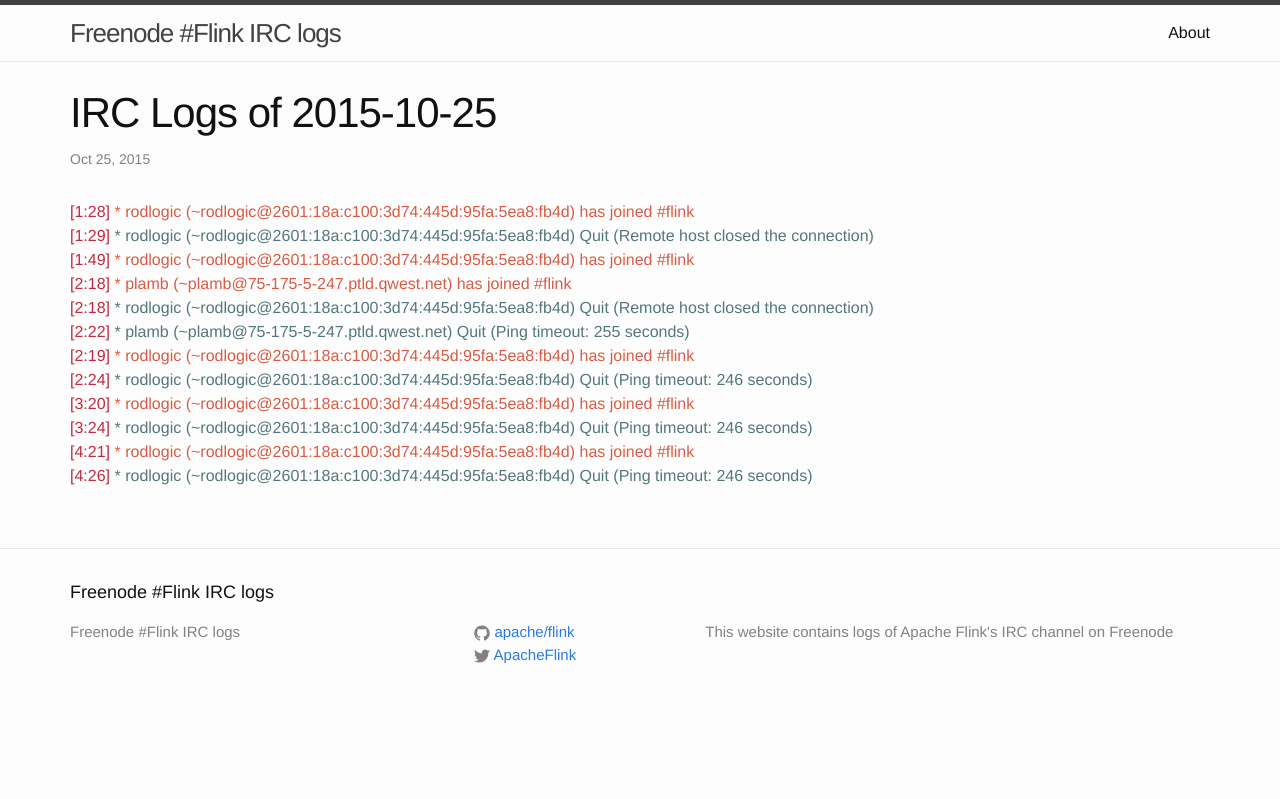
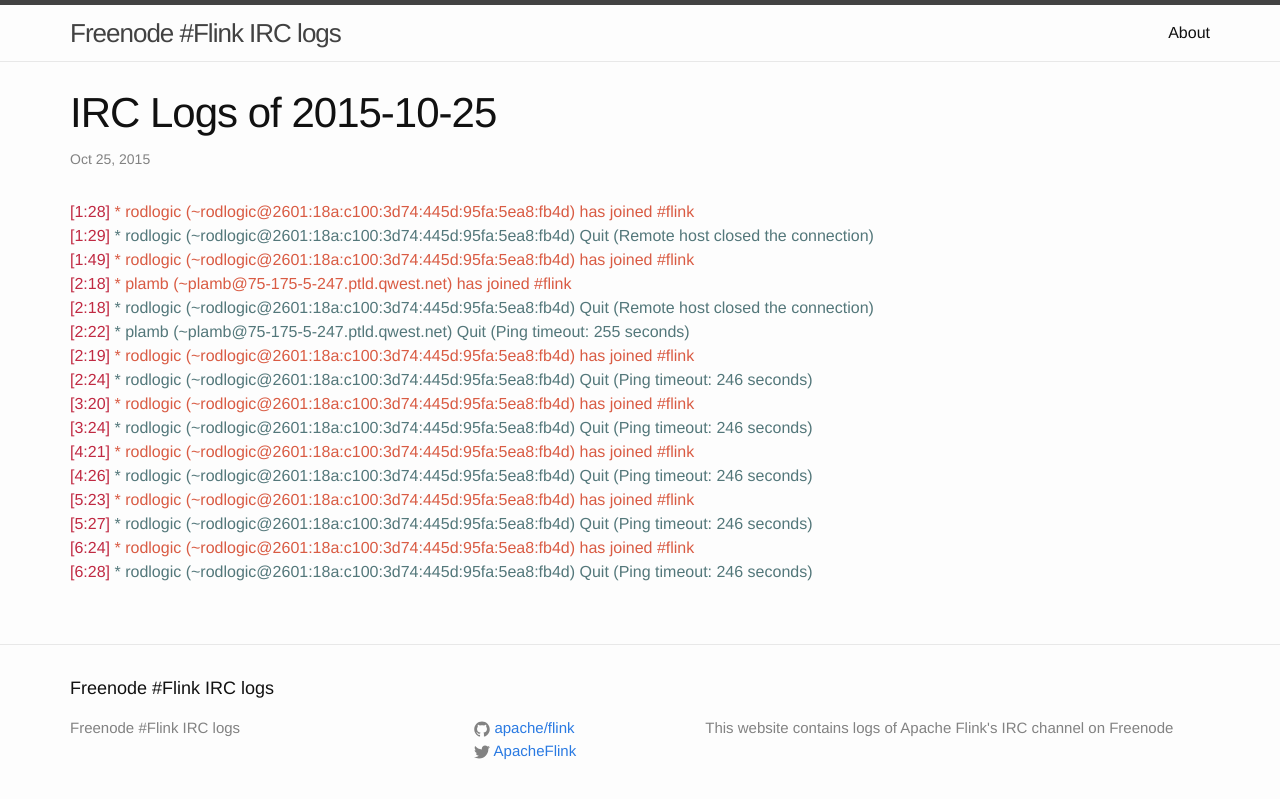
Before and after one commit to flink-irc-logs/flink-irc-logs.github.io, a Jekyll site: the page built from _posts/2015-10-25-logs.markdown, in a window 1280 px wide. Shown: the top 799 px of the page. Built offline with Jekyll 4.4.1, drawn with Linux system fonts in a browser that asks for light colours.

Commit message:
Update of the logs on Sun Oct 25 06:28:59 CET 2015

```diff
--- a/_posts/2015-10-25-logs.markdown
+++ b/_posts/2015-10-25-logs.markdown
@@ -16,3 +16,7 @@
 <span class="irc-date">[3:24]</span> <span class="irc-navy">* rodlogic (~rodlogic@2601:18a:c100:3d74:445d:95fa:5ea8:fb4d) Quit (Ping timeout: 246 seconds)</span><br />
 <span class="irc-date">[4:21]</span> <span class="irc-green">* rodlogic (~rodlogic@2601:18a:c100:3d74:445d:95fa:5ea8:fb4d) has joined #flink</span><br />
 <span class="irc-date">[4:26]</span> <span class="irc-navy">* rodlogic (~rodlogic@2601:18a:c100:3d74:445d:95fa:5ea8:fb4d) Quit (Ping timeout: 246 seconds)</span><br />
+<span class="irc-date">[5:23]</span> <span class="irc-green">* rodlogic (~rodlogic@2601:18a:c100:3d74:445d:95fa:5ea8:fb4d) has joined #flink</span><br />
+<span class="irc-date">[5:27]</span> <span class="irc-navy">* rodlogic (~rodlogic@2601:18a:c100:3d74:445d:95fa:5ea8:fb4d) Quit (Ping timeout: 246 seconds)</span><br />
+<span class="irc-date">[6:24]</span> <span class="irc-green">* rodlogic (~rodlogic@2601:18a:c100:3d74:445d:95fa:5ea8:fb4d) has joined #flink</span><br />
+<span class="irc-date">[6:28]</span> <span class="irc-navy">* rodlogic (~rodlogic@2601:18a:c100:3d74:445d:95fa:5ea8:fb4d) Quit (Ping timeout: 246 seconds)</span><br />
```
